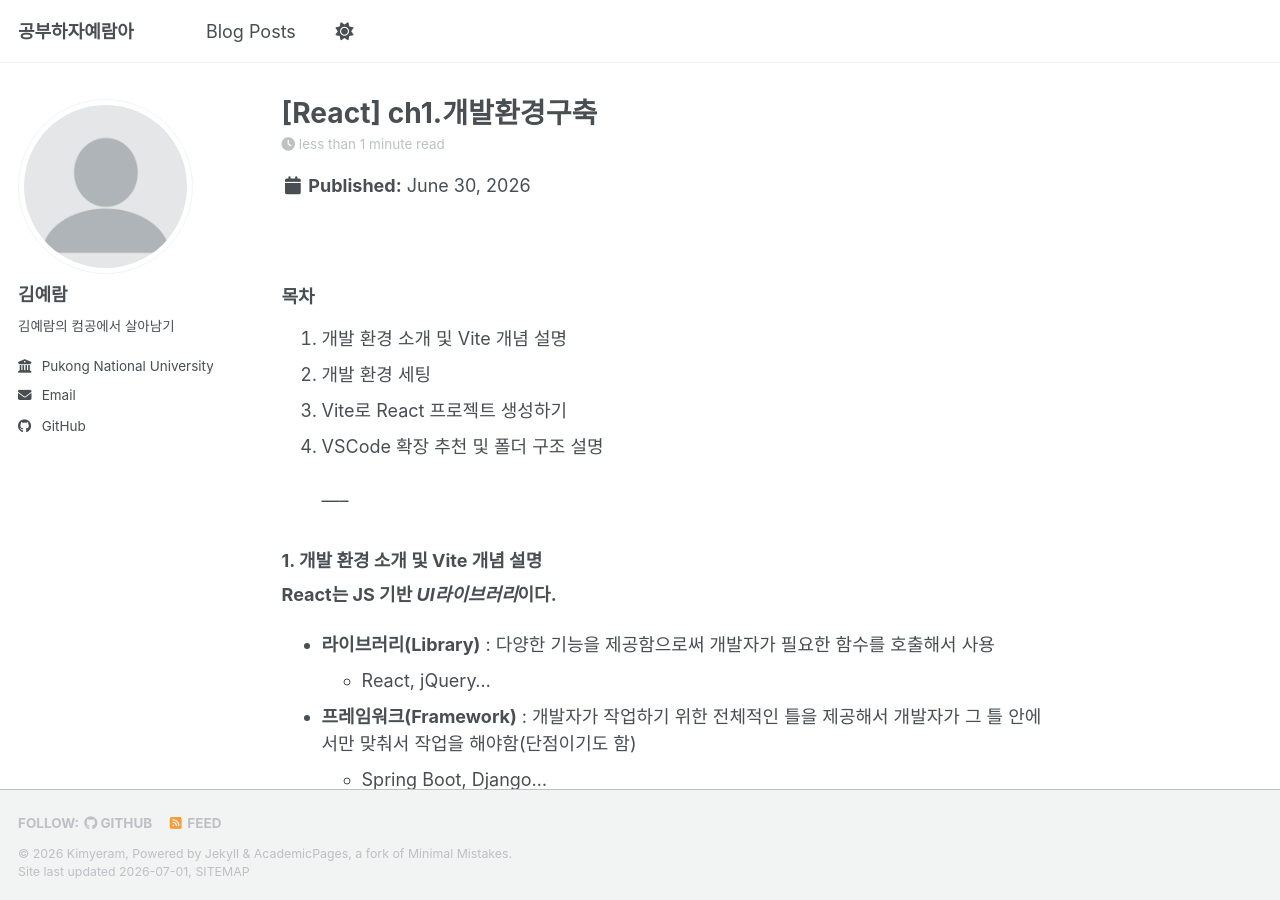
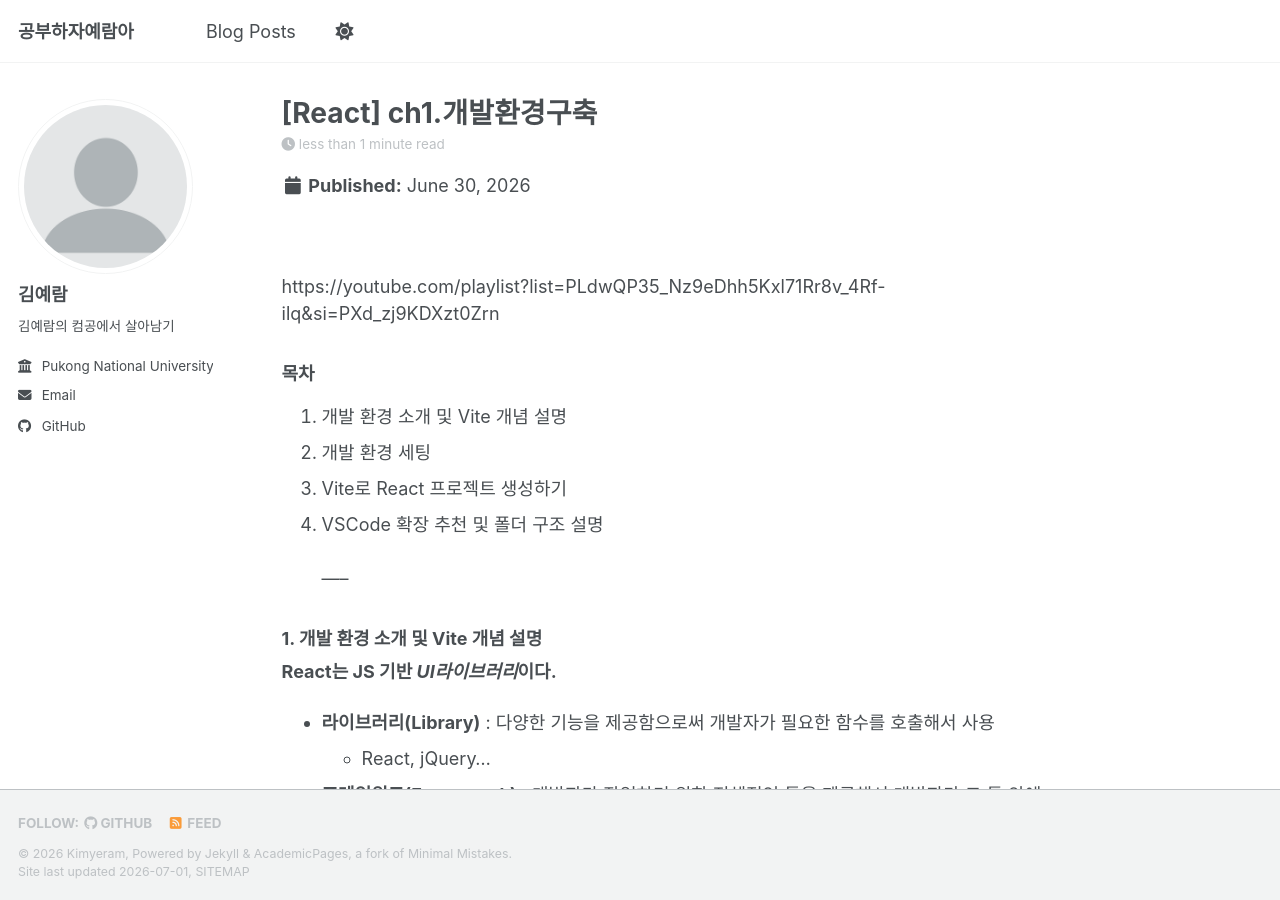
Before and after one commit to 1lisalozf/1lisalozf.github.io, a Jekyll site: the page built from _posts/2026-06-30-blog-post-9.md, in a window 1280 px wide and 900 px high. Built offline with Jekyll 4.4.1, drawn with Linux system fonts in a browser that asks for light colours; a script bundle is joined from its source files by our own code; library files that are not in the unit come from our copies; some of the changed lines change nothing that is shown.

Commit message:
Update 2026-06-30-blog-post-9.md

```diff
--- a/_posts/2026-06-30-blog-post-9.md
+++ b/_posts/2026-06-30-blog-post-9.md
@@ -8,6 +8,8 @@
 
 
 <br>
+
+https://youtube.com/playlist?list=PLdwQP35_Nz9eDhh5Kxl71Rr8v_4Rf-ilq&si=PXd_zj9KDXzt0Zrn
 
 ### 목차
 1. 개발 환경 소개 및 Vite 개념 설명
```
